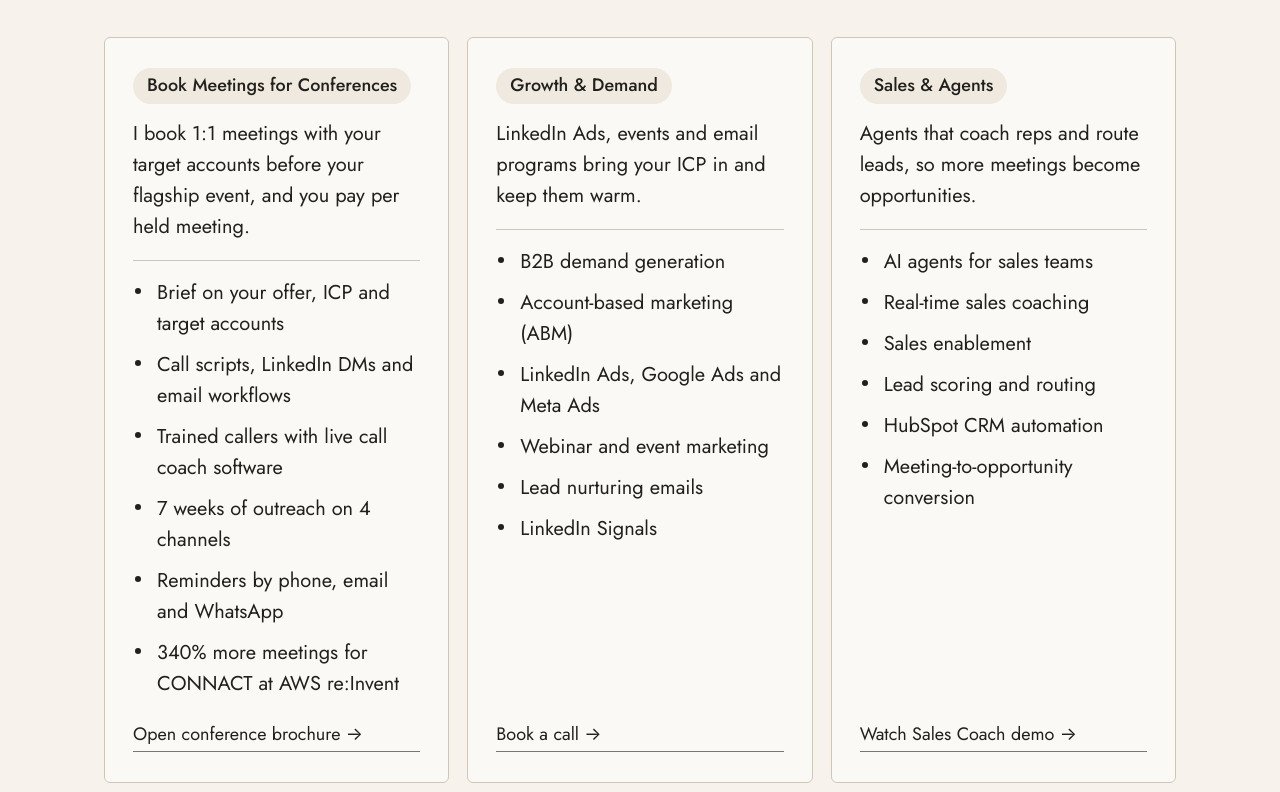
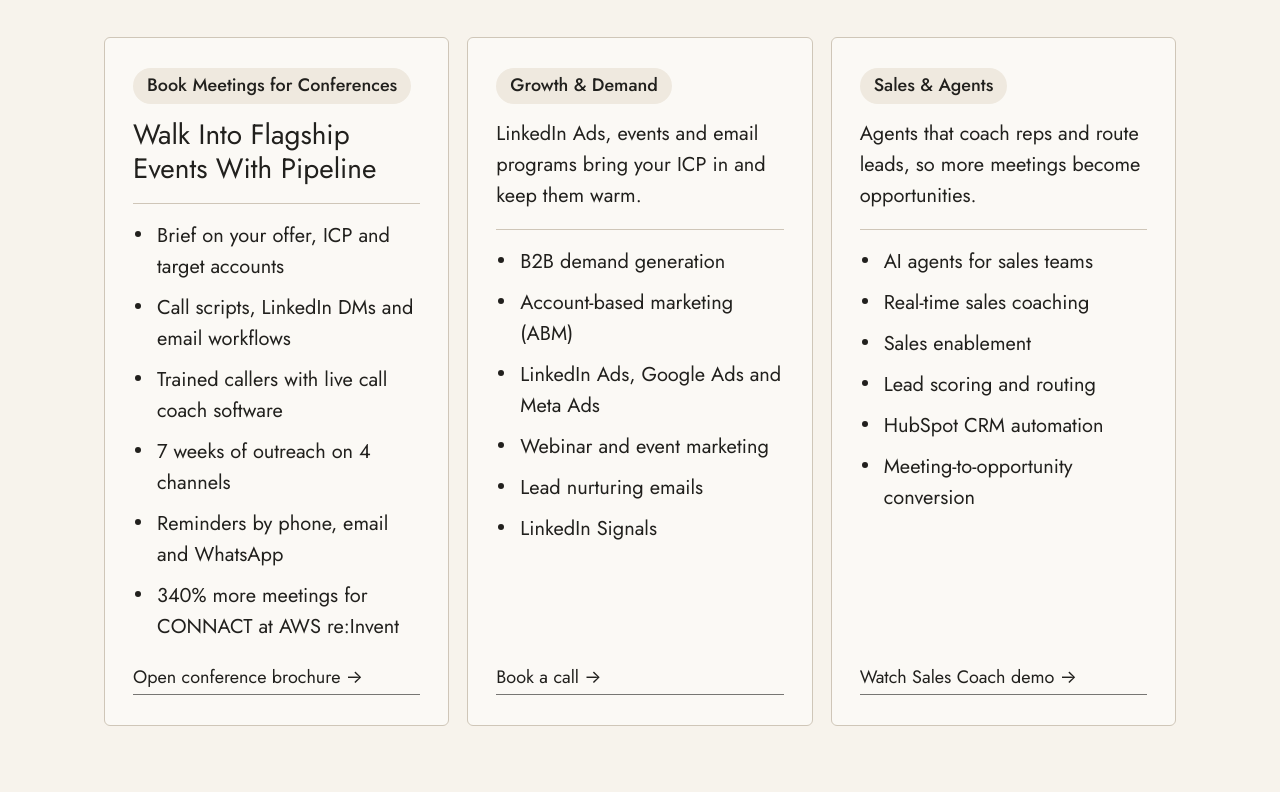
Before and after one commit to danitbensimon/danit-portfolio, a plain HTML site: page index.html in a window 1280 px wide. Shown: the part 1068-1860 px from the top of the page. Drawn offline with Linux system fonts and the light colour scheme.

Commit message:
Conference card: brochure headline under the service tag
Co-Authored-By: Claude Opus 5.5 <noreply@anthropic.com>

```diff
--- a/assets/site.css
+++ b/assets/site.css
@@ -327,3 +327,4 @@ footer .brand{font-size:22px}
 .list-note,.copy,.hero-note{font-size:18px;color:#21201D}
 .pd-row span,.pd-chip{font-size:18px}
 .pd-num{color:#fff}
+.pillar>p.pillar-lead{font-size:28px;line-height:1.2;font-weight:400;color:#21201D}
--- a/index.html
+++ b/index.html
@@ -143,7 +143,7 @@
 <link rel="preconnect" href="https://fonts.googleapis.com">
 <link rel="preconnect" href="https://fonts.gstatic.com" crossorigin>
 <link href="https://fonts.googleapis.com/css2?family=Marcellus&family=Jost:wght@200;300;400;500&display=swap" rel="stylesheet">
-<link rel="stylesheet" href="assets/site.css?v=20261125a">
+<link rel="stylesheet" href="assets/site.css?v=20261125b">
 <script src="assets/newsletter.js?v=20261025a" defer></script>
 </head>
 <body>
@@ -185,7 +185,7 @@
     <div class="pillars pillars-3">
       <article class="pillar">
         <span class="tag">Book Meetings for Conferences</span>
-        <p>I book 1:1 meetings with your target accounts before your flagship event, and you pay per held meeting.</p>
+        <p class="pillar-lead">Walk Into Flagship Events With Pipeline</p>
         <ul>
           <li>Brief on your offer, ICP and target accounts</li>
           <li>Call scripts, LinkedIn DMs and email workflows</li>
```
